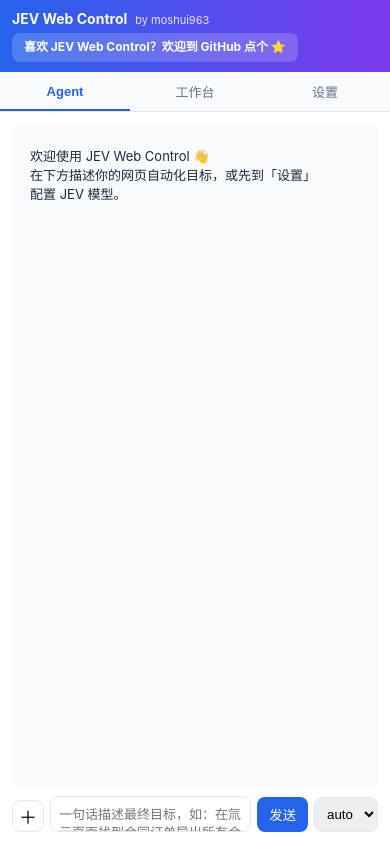
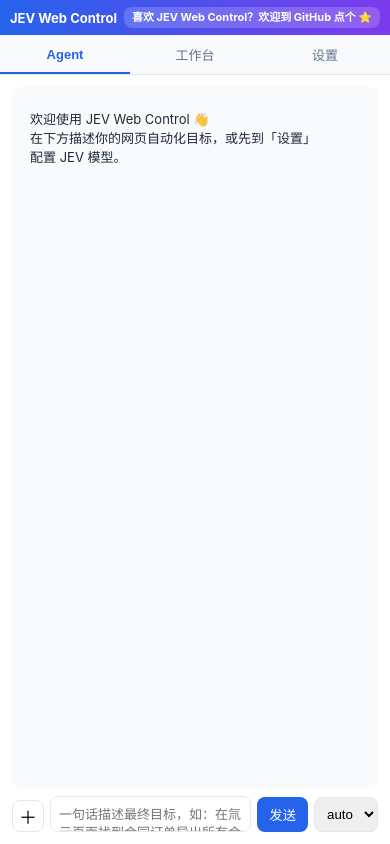
Before and after one commit to moshui963/jev-webcontrol, a browser extension: page extension/sidepanel/panel.html in a window 390 px wide. Drawn offline with Linux system fonts and the light colour scheme.

Commit message:
style(ui): 顶部横幅改单行两端对齐（品牌左 / Star 右，不换行）

```diff
--- a/extension/sidepanel/panel.css
+++ b/extension/sidepanel/panel.css
@@ -111,12 +111,20 @@
 .goal-card .gok { color: var(--green); }
 
 /* ---- top bar（品牌 + Star） ---- */
-.topbar { display:flex; flex-direction:column; align-items:flex-start; gap:6px; padding:10px 12px; background:linear-gradient(90deg,#2563eb,#7c3aed); color:#fff; }
-.brand { display:flex; align-items:baseline; gap:8px; min-width:0; }
+/* 单行两端对齐：品牌（左） + Star 引导（右），任何宽度都不换行 */
+.topbar { display:flex; flex-direction:row; align-items:center; justify-content:space-between; gap:8px; padding:8px 12px; background:linear-gradient(90deg,#2563eb,#7c3aed); color:#fff; flex-wrap:nowrap; overflow:hidden; }
+.brand { display:flex; align-items:baseline; gap:6px; min-width:0; flex:0 1 auto; white-space:nowrap; overflow:hidden; }
 .brand-name { font-weight:700; font-size:14px; white-space:nowrap; }
 .brand-author { font-size:11px; opacity:.85; white-space:nowrap; }
-.star-link { color:#fff; font-weight:700; text-decoration:none; background:rgba(255,255,255,.18); padding:6px 12px; border-radius:8px; font-size:12px; line-height:1.4; display:inline-block; transition:background .15s; }
+.star-link { flex:0 0 auto; color:#fff; font-weight:700; text-decoration:none; background:rgba(255,255,255,.18); padding:5px 10px; border-radius:8px; font-size:12px; line-height:1.2; white-space:nowrap; display:inline-block; transition:background .15s; }
 .star-link:hover { background:rgba(255,255,255,.32); }
+/* 窄侧栏（<560px）压缩字号并隐藏作者，保证仍是单行 */
+@media (max-width:560px) {
+  .topbar { padding:7px 10px; gap:6px; }
+  .brand-name { font-size:13px; }
+  .brand-author { display:none; }
+  .star-link { font-size:11px; padding:4px 8px; }
+}
 
 /* ---- 模型配置：主流分组表单 ---- */
 .cfg-group { border:1px solid var(--border); border-radius:10px; padding:10px 12px 12px; margin:0 0 12px; background:#fff; }
```
